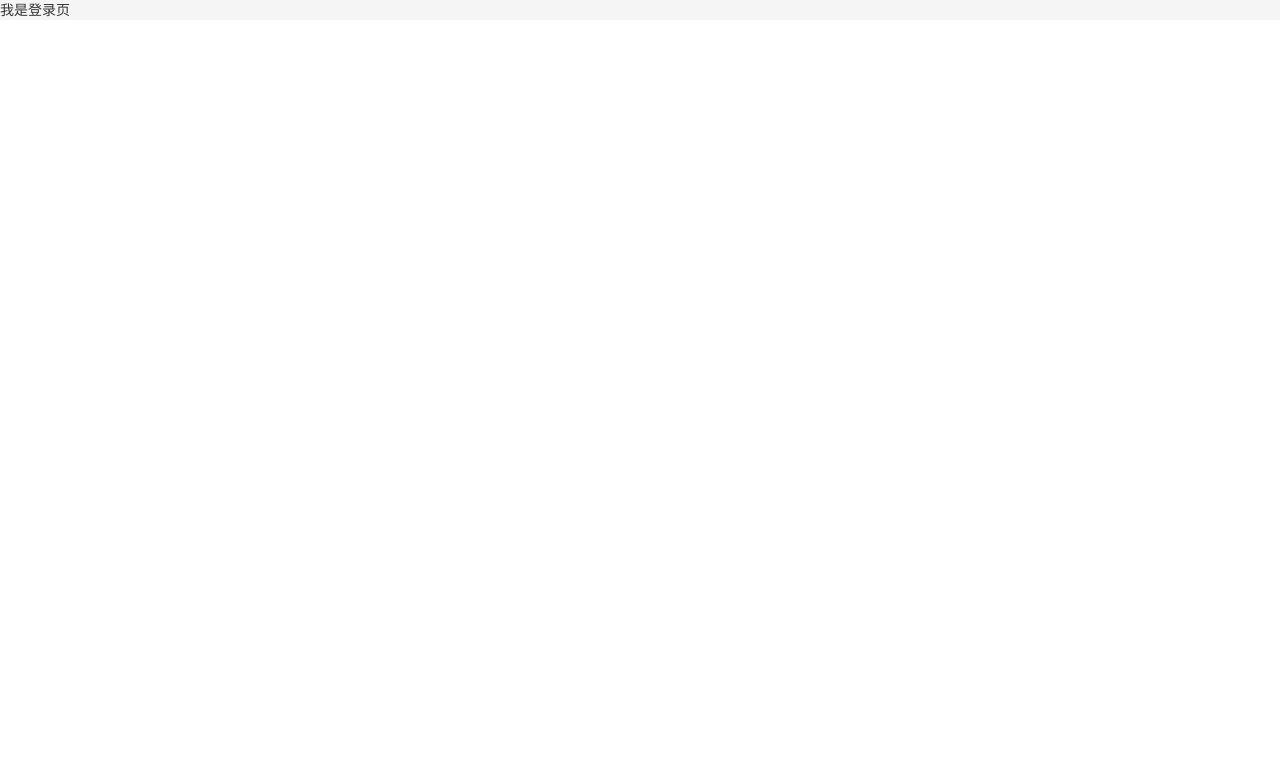
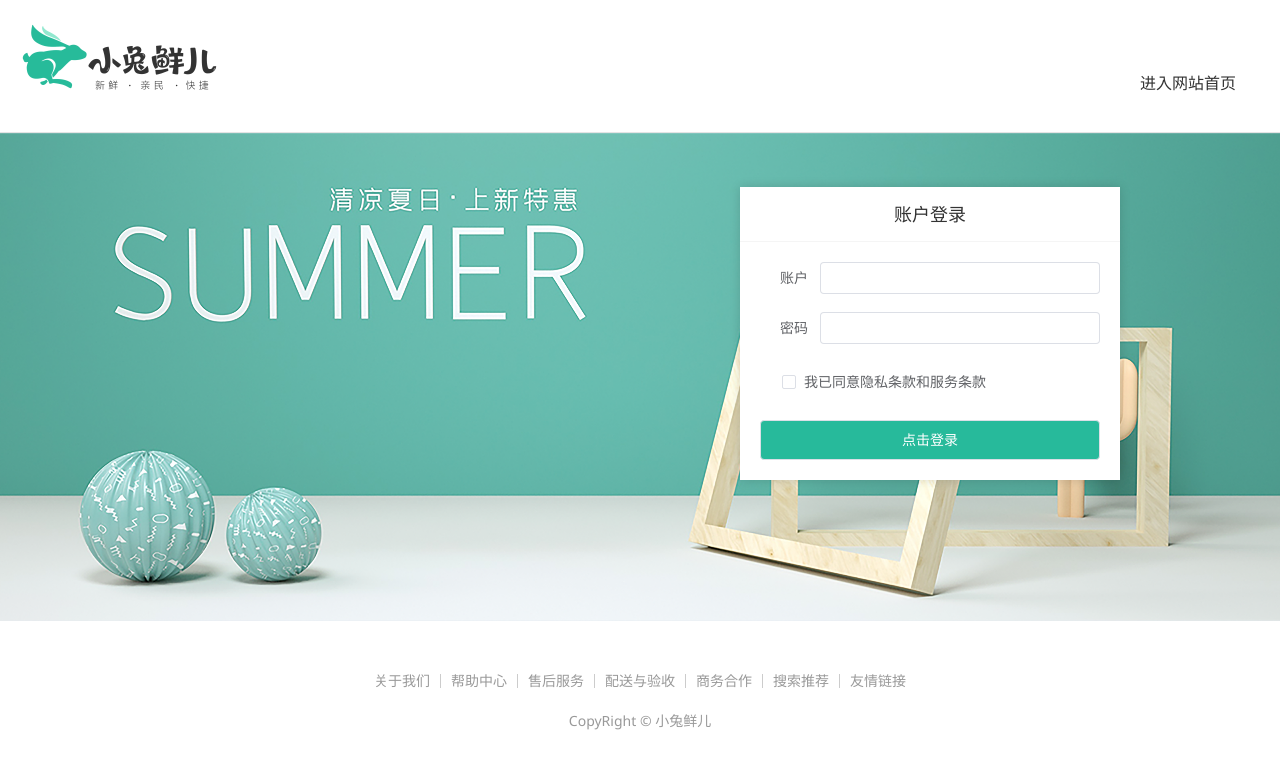
Before and after one commit to GmavionR/rabbit, a Vue app: page /login in a window 1280 px wide. Shown: the top 768 px of the page. Built offline with nearby package versions, Linux system fonts and the light colour scheme; a small style sheet from the web is missing.

Commit message:
登录=整体认识和配置

```diff
--- a/src/apis/category.js
+++ b/src/apis/category.js
@@ -32,3 +32,28 @@
       }
     })
   }
+
+
+
+
+
+
+
+
+  /**
+ * @description: 获取导航数据
+ * @data {
+     categoryId: 1005000 ,
+     page: 1,
+     pageSize: 20,
+     sortField: 'publishTime' | 'orderNum' | 'evaluateNum'
+   }
+ * @return {*}
+ */
+export const getSubCategoryAPI = (data) => {
+    return http({
+      url:'/category/goods/temporary',
+      method:'POST',
+      data
+    })
+  }
--- a/src/views/Layout/components/LayoutNav.vue
+++ b/src/views/Layout/components/LayoutNav.vue
@@ -6,7 +6,7 @@
   <nav class="app-topnav">
     <div class="container">
       <ul>
-        <template v-if="true">
+        <template v-if="false">
           <li><a href="javascript:;"><i class="iconfont icon-user"></i>周杰伦</a></li>
           <li>
             <el-popconfirm title="确认退出吗?" confirm-button-text="确认" cancel-button-text="取消">
@@ -19,7 +19,7 @@
           <li><a href="javascript:;">会员中心</a></li>
         </template>
         <template v-else>
-          <li><a href="javascript:;">请先登录</a></li>
+          <li><a href="javascript:;" @click="$router.push('/login')">请先登录</a></li>
           <li><a href="javascript:;">帮助中心</a></li>
           <li><a href="javascript:;">关于我们</a></li>
         </template>
--- a/src/views/Login/index.vue
+++ b/src/views/Login/index.vue
@@ -1,3 +1,290 @@
+<script setup>
+
+</script>
+
+
 <template>
-    <div>我是登录页</div>
+  <div>
+    <header class="login-header">
+      <div class="container m-top-20">
+        <h1 class="logo">
+          <RouterLink to="/">小兔鲜</RouterLink>
+        </h1>
+        <RouterLink class="entry" to="/">
+          进入网站首页
+          <i class="iconfont icon-angle-right"></i>
+          <i class="iconfont icon-angle-right"></i>
+        </RouterLink>
+      </div>
+    </header>
+    <section class="login-section">
+      <div class="wrapper">
+        <nav>
+          <a href="javascript:;">账户登录</a>
+        </nav>
+        <div class="account-box">
+          <div class="form">
+            <el-form label-position="right" label-width="60px"
+              status-icon>
+              <el-form-item  label="账户">
+                <el-input/>
+              </el-form-item>
+              <el-form-item label="密码">
+                <el-input/>
+              </el-form-item>
+              <el-form-item label-width="22px">
+                <el-checkbox  size="large">
+                  我已同意隐私条款和服务条款
+                </el-checkbox>
+              </el-form-item>
+              <el-button size="large" class="subBtn">点击登录</el-button>
+            </el-form>
+          </div>
+        </div>
+      </div>
+    </section>
+
+    <footer class="login-footer">
+      <div class="container">
+        <p>
+          <a href="javascript:;">关于我们</a>
+          <a href="javascript:;">帮助中心</a>
+          <a href="javascript:;">售后服务</a>
+          <a href="javascript:;">配送与验收</a>
+          <a href="javascript:;">商务合作</a>
+          <a href="javascript:;">搜索推荐</a>
+          <a href="javascript:;">友情链接</a>
+        </p>
+        <p>CopyRight &copy; 小兔鲜儿</p>
+      </div>
+    </footer>
+  </div>
 </template>
+
+<style scoped lang='scss'>
+.login-header {
+  background: #fff;
+  border-bottom: 1px solid #e4e4e4;
+
+  .container {
+    display: flex;
+    align-items: flex-end;
+    justify-content: space-between;
+  }
+
+  .logo {
+    width: 200px;
+
+    a {
+      display: block;
+      height: 132px;
+      width: 100%;
+      text-indent: -9999px;
+      background: url("@/assets/images/logo.png") no-repeat center 18px / contain;
+    }
+  }
+
+  .sub {
+    flex: 1;
+    font-size: 24px;
+    font-weight: normal;
+    margin-bottom: 38px;
+    margin-left: 20px;
+    color: #666;
+  }
+
+  .entry {
+    width: 120px;
+    margin-bottom: 38px;
+    font-size: 16px;
+
+    i {
+      font-size: 14px;
+      color: $xtxColor;
+      letter-spacing: -5px;
+    }
+  }
+}
+
+.login-section {
+  background: url('@/assets/images/login-bg.png') no-repeat center / cover;
+  height: 488px;
+  position: relative;
+
+  .wrapper {
+    width: 380px;
+    background: #fff;
+    position: absolute;
+    left: 50%;
+    top: 54px;
+    transform: translate3d(100px, 0, 0);
+    box-shadow: 0 0 10px rgba(0, 0, 0, 0.15);
+
+    nav {
+      font-size: 14px;
+      height: 55px;
+      margin-bottom: 20px;
+      border-bottom: 1px solid #f5f5f5;
+      display: flex;
+      padding: 0 40px;
+      text-align: right;
+      align-items: center;
+
+      a {
+        flex: 1;
+        line-height: 1;
+        display: inline-block;
+        font-size: 18px;
+        position: relative;
+        text-align: center;
+      }
+    }
+  }
+}
+
+.login-footer {
+  padding: 30px 0 50px;
+  background: #fff;
+
+  p {
+    text-align: center;
+    color: #999;
+    padding-top: 20px;
+
+    a {
+      line-height: 1;
+      padding: 0 10px;
+      color: #999;
+      display: inline-block;
+
+      ~a {
+        border-left: 1px solid #ccc;
+      }
+    }
+  }
+}
+
+.account-box {
+  .toggle {
+    padding: 15px 40px;
+    text-align: right;
+
+    a {
+      color: $xtxColor;
+
+      i {
+        font-size: 14px;
+      }
+    }
+  }
+
+  .form {
+    padding: 0 20px 20px 20px;
+
+    &-item {
+      margin-bottom: 28px;
+
+      .input {
+        position: relative;
+        height: 36px;
+
+        >i {
+          width: 34px;
+          height: 34px;
+          background: #cfcdcd;
+          color: #fff;
+          position: absolute;
+          left: 1px;
+          top: 1px;
+          text-align: center;
+          line-height: 34px;
+          font-size: 18px;
+        }
+
+        input {
+          padding-left: 44px;
+          border: 1px solid #cfcdcd;
+          height: 36px;
+          line-height: 36px;
+          width: 100%;
+
+          &.error {
+            border-color: $priceColor;
+          }
+
+          &.active,
+          &:focus {
+            border-color: $xtxColor;
+          }
+        }
+
+        .code {
+          position: absolute;
+          right: 1px;
+          top: 1px;
+          text-align: center;
+          line-height: 34px;
+          font-size: 14px;
+          background: #f5f5f5;
+          color: #666;
+          width: 90px;
+          height: 34px;
+          cursor: pointer;
+        }
+      }
+
+      >.error {
+        position: absolute;
+        font-size: 12px;
+        line-height: 28px;
+        color: $priceColor;
+
+        i {
+          font-size: 14px;
+          margin-right: 2px;
+        }
+      }
+    }
+
+    .agree {
+      a {
+        color: #069;
+      }
+    }
+
+    .btn {
+      display: block;
+      width: 100%;
+      height: 40px;
+      color: #fff;
+      text-align: center;
+      line-height: 40px;
+      background: $xtxColor;
+
+      &.disabled {
+        background: #cfcdcd;
+      }
+    }
+  }
+
+  .action {
+    padding: 20px 40px;
+    display: flex;
+    justify-content: space-between;
+    align-items: center;
+
+    .url {
+      a {
+        color: #999;
+        margin-left: 10px;
+      }
+    }
+  }
+}
+
+.subBtn {
+  background: $xtxColor;
+  width: 100%;
+  color: #fff;
+}
+</style>
--- a/src/views/SubCategory/index.vue
+++ b/src/views/SubCategory/index.vue
@@ -1,5 +1,5 @@
 <script setup>
-import {getCategoryFilterAPI} from '@/apis/category.js'
+import {getCategoryFilterAPI,getSubCategoryAPI} from '@/apis/category.js'
 import {onMounted,ref} from 'vue'
 import {useRouter} from 'vue-router'
 const categoryData = ref([])
@@ -12,6 +12,25 @@
 onMounted(()=>{
   categoryStore(route.params.id)
 })
+
+
+
+// 获取基础列表数据渲染
+const goodList = ref([])
+const reqData = ref({
+  categoryId: route.params.id,
+  page: 1,
+  pageSize: 20,
+  sortField: 'publishTime'
+})
+
+const getGoodList = async () => {
+  const res = await getSubCategoryAPI(reqData.value)
+  console.log(res)
+  goodList.value = res.result.items
+}
+
+onMounted(() => getGoodList())
 
 
 </script>
@@ -34,6 +53,7 @@
             </el-tabs>
             <div class="body">
                 <!-- 商品列表-->
+                <GoodsItem v-for="good in goodList" :goods="good" :key="good.id"></GoodsItem>
             </div>
         </div>
     </div>
```
